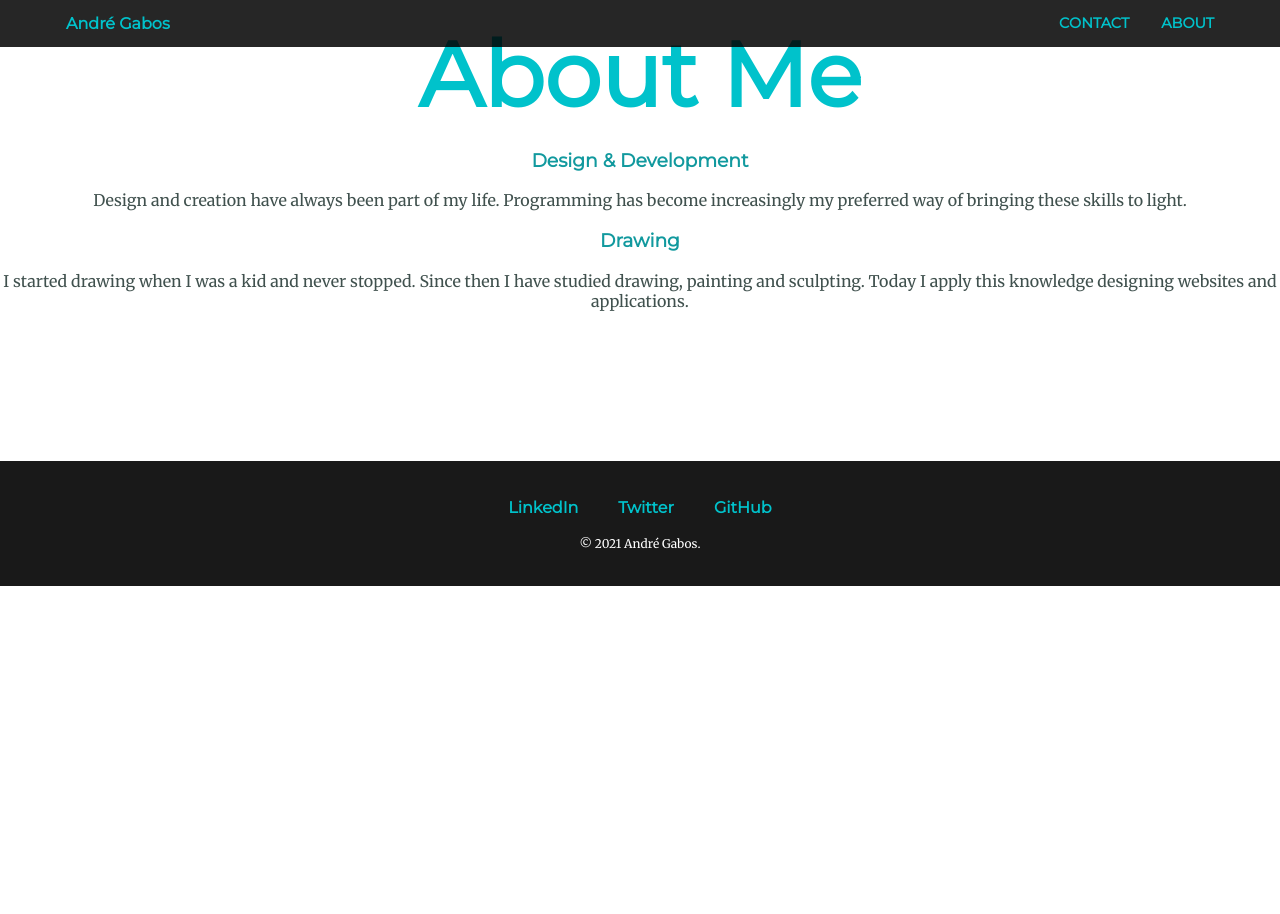
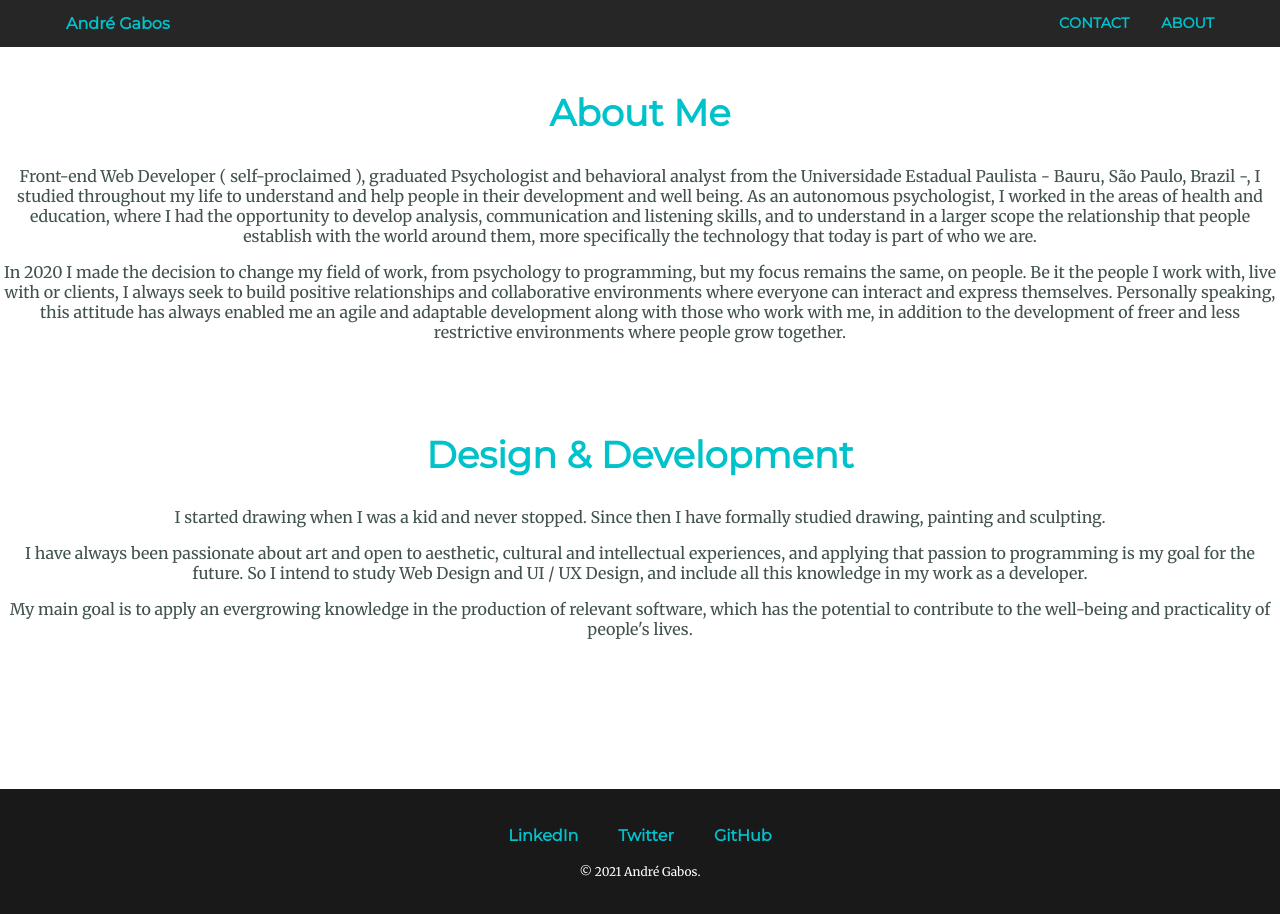
Before and after one commit to Andre-Gabos/Personal-Website, a Gatsby site: page /about in a window 1280 px wide. Before the commit the page ends 800 px from the top, so only its background shows below. Built offline with nearby package versions, Linux system fonts and the light colour scheme; Gatsby itself is replaced by a stand-in of ours.

Commit message:
Mudanças nos estilos e fontes, e adição do conteúdo da página About

```diff
--- a/package.json
+++ b/package.json
@@ -16,6 +16,7 @@
   },
   "dependencies": {
     "@fontsource/caveat": "^4.2.2",
+    "@fontsource/dancing-script": "^4.2.2",
     "@fontsource/merriweather": "^4.2.2",
     "@fontsource/montserrat": "^4.2.2",
     "gatsby": "^3.1.2",
--- a/src/Components/Cta.jsx
+++ b/src/Components/Cta.jsx
@@ -5,7 +5,7 @@ function Cta() {
   return (
     <div className={ctaStyles.contactMe}>
       <h2>Get In Touch</h2>
-      <h3>Talk to me abour work or cool ideas.</h3>
+      <h3>I'm currently available for projects.</h3>
       <p>Use the button below if you want to send me an e-mail or click one of the links to access my profile on LinkedIn, Twitter or GitHub.</p>
       <a className={ctaStyles.btn} href="mailto:andre.gabos@gmail.com">CONTACT ME</a>
     </div>
--- a/src/Components/Layout.jsx
+++ b/src/Components/Layout.jsx
@@ -2,8 +2,10 @@ import React from "react";
 import Header from "./Header";
 import Footer from "./Footer";
 import "../styles/index.scss";
-import "@fontsource/merriweather"
-import "@fontsource/montserrat"
+import "@fontsource/merriweather";
+import "@fontsource/montserrat";
+import "@fontsource/caveat";
+import "@fontsource/dancing-script";
 
 const Layout = ({ children }) => {
   return (
--- a/src/Components/Profile.jsx
+++ b/src/Components/Profile.jsx
@@ -5,10 +5,10 @@ import * as profStyles from "../styles/profile.module.scss";
 function Profile() {
   return (
     <div className={profStyles.profile}>
-      <StaticImage className={profStyles.image} src="../images/AndreCProfileCrop_200x200.jpg" alt="profile-pic" />
+      <StaticImage src="../images/AndreCProfileCrop_200x200.jpg" alt="profile-pic" />
       <h2>Hello.</h2>
-      <p class="prof-text">I've been working as a clinical psychologist for two years, treating people of all ages through behavior analysis.
-            I am also a web developer with experience in HTML5, CSS3 and JavaScript.</p>
+      <p class="prof-text">I'm a Front-end Web Developer, graduated Psychologist and behavioral analyst, and my goal is to build
+      relevant software, which has the potential to contribute to the well-being and practicality of people's lives</p>
     </div>
   )
 }
--- a/src/pages/about.js
+++ b/src/pages/about.js
@@ -1,14 +1,33 @@
 import React from "react";
 import Layout from "../Components/Layout";
+import "../styles/aboutme.module.scss";
 
 const About = () => {
   return (
     <Layout>
-      <h1>About Me</h1>
-      <h3>Design & Development</h3>
-      <p>Design and creation have always been part of my life. Programming has become increasingly my preferred way of bringing these skills to light.</p>
-      <h3>Drawing</h3>
-      <p>I started drawing when I was a kid and never stopped. Since then I have studied drawing, painting and sculpting. Today I apply this knowledge designing websites and applications.</p>
+      <h2>About Me</h2>
+
+      <p>Front-end Web Developer ( self-proclaimed ), graduated Psychologist and behavioral analyst from the
+      Universidade Estadual Paulista - Bauru, São Paulo, Brazil -, I studied throughout my life to understand and help people
+      in their development and well being.
+      As an autonomous psychologist, I worked in the areas of health and education, where I had the opportunity to develop analysis,
+      communication and listening skills, and to understand in a larger scope the relationship that people establish with the world
+      around them, more specifically the technology that today is part of who we are.</p>
+      <p>In 2020 I made the decision to change my field of work, from psychology to programming, but my focus remains the same,
+      on people. Be it the people I work with, live with or clients, I always seek to build positive relationships and collaborative
+      environments where everyone can interact and express themselves. Personally speaking, this attitude has always enabled me
+      an agile and adaptable development along with those who work with me, in addition to the development of freer and less
+      restrictive environments where people grow together.</p>
+
+      <h2>Design & Development</h2>
+
+      <p>I started drawing when I was a kid and never stopped. Since then I have formally studied drawing, painting and sculpting.</p>
+      <p>I have always been passionate about art and open to aesthetic, cultural and intellectual experiences, and applying that
+      passion to programming is my goal for the future. So I intend to study Web Design and UI / UX Design, and include all this
+      knowledge in my work as a developer.</p>
+      <p>My main goal is to apply an evergrowing knowledge in the production of relevant software, which has the potential to
+      contribute to the well-being and practicality of people's lives.</p>
+
     </Layout>
   )
 }
--- /dev/null
+++ b/src/styles/aboutme.module.scss
@@ -0,0 +1,3 @@
+h2 {
+  margin-top: 90px;
+}
--- a/src/styles/front.module.scss
+++ b/src/styles/front.module.scss
@@ -24,5 +24,9 @@
     align-items: center;
     justify-content: center;
     flex-direction: column;
+
+    h2 {
+      margin-top: 0;
+    }
   }
 }
--- a/src/styles/index.scss
+++ b/src/styles/index.scss
@@ -8,8 +8,8 @@ body {
 
 h1 {
   margin: 20px auto 0 auto;
-  font-family: 'Montserrat', sans-serif;
-  font-size: 5.625rem;
+  font-family: 'Dancing Script', sans-serif;
+  font-size: 7rem;
   color: #00C2CB;
 }
 
```
Also changed, not shown: 1 other file.
